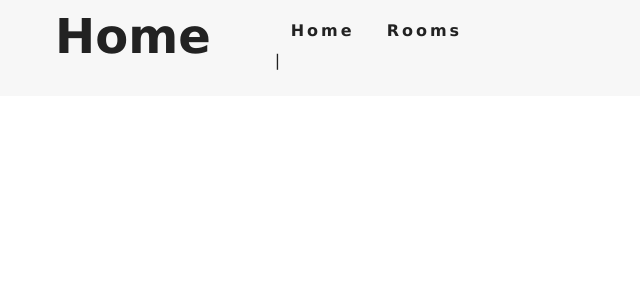
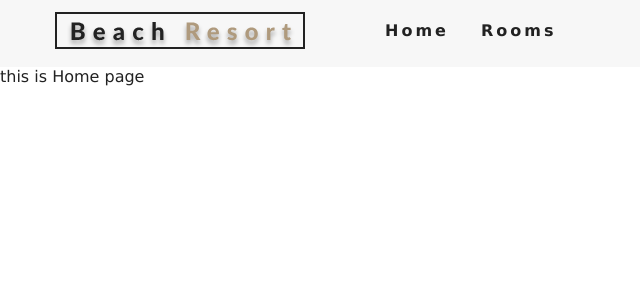
Before and after one commit to armin0chehr/react-beach-resort-project-v2.1, a React (Create React App) app: page / in a window 1280 px wide. Shown: the top 300 px of the page, without its empty margins (0-640 px from the left). Built offline with nearby package versions, Linux system fonts and the light colour scheme.

Commit message:
navbar.js is completed

```diff
--- a/src/components/Navbar.js
+++ b/src/components/Navbar.js
@@ -1,17 +1,24 @@
-import React from 'react'
+import React, { useState } from 'react';
+
 import { Link } from "react-router-dom";
+import logo from '../images/logo.svg'
+import { FaAlignRight } from "react-icons/fa";
 
 export default function Navbar() {
+const [isOpen, setIsOpen] = useState(false);
+
 	return (
 	<nav className="navbar">
 		<div className="nav-center">
 			<div className="nav-header">
-			<h1>Home</h1>
+			<Link to="/"><img src={logo} alt="logo"/></Link>
+			<button class="nav-btn" onClick={() => setIsOpen(value => !value)} >
+               <FaAlignRight className="nav-icon"/>
+             </button>
 			</div>
-			<ul className="nav-links">
-				<li><Link to="/">Home</Link> |{" "}</li>
-				<li><Link to="room">Rooms</Link></li>
-
+			<ul className={`nav-links ${isOpen ? "show-nav" : ""}`}>
+				<li><Link to="/">Home</Link></li>
+				<li><Link to="rooms">Rooms</Link></li>
 			</ul>
 		</div>
 	</nav>
```
